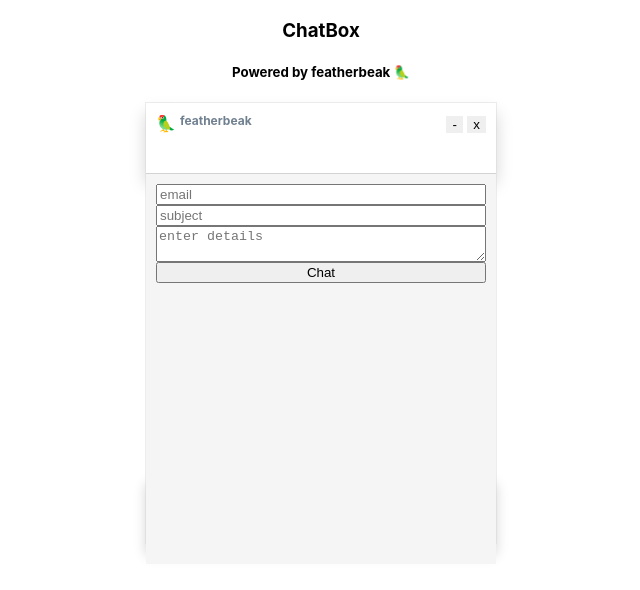
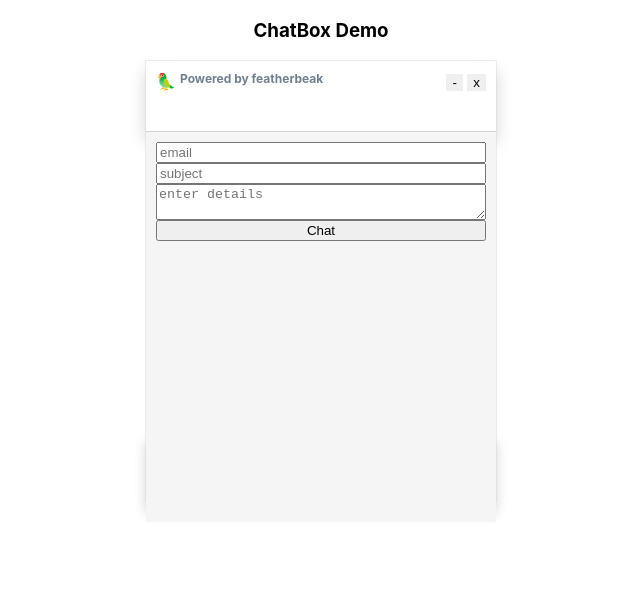
Before and after one commit to p-adams/featherbeak, a Svelte app: page / in a window 1280 px wide. Shown: the top 590 px of the page, without its empty margins (319-959 px from the left). Built offline with nearby package versions, Linux system fonts and the light colour scheme.

Commit message:
move copy into hero header

```diff
--- a/src/App.svelte
+++ b/src/App.svelte
@@ -1,12 +1,10 @@
 <script lang="ts">
   import ChatBox from "./lib/ChatBox.svelte";
-
 </script>
 
 <main>
   <section>
-    <h3>ChatBox</h3>
-    <h5>Powered by featherbeak 🦜</h5>
+    <h3>ChatBox Demo</h3>
   </section>
   <ChatBox />
 </main>
@@ -23,5 +21,4 @@
   section {
     text-align: center;
   }
-
 </style>
--- a/src/lib/ChatBox.svelte
+++ b/src/lib/ChatBox.svelte
@@ -44,7 +44,7 @@
     <div class="chat-header">
       <div class="hero-header">
         <span>🦜</span>
-        <p>featherbeak</p>
+        <p>Powered by featherbeak</p>
       </div>
       <div>
         <button>-</button>
```
